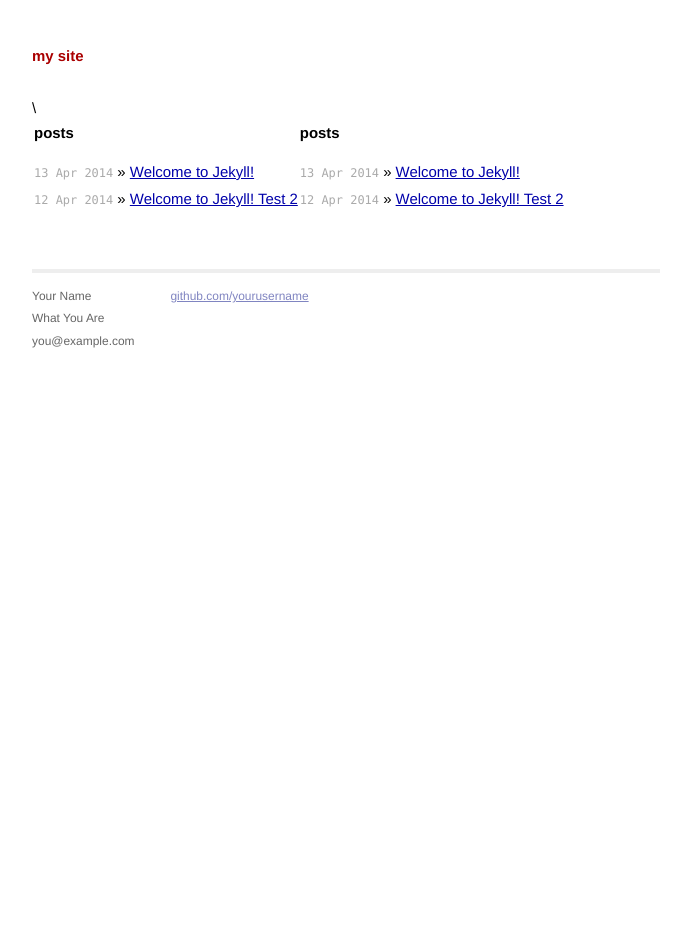
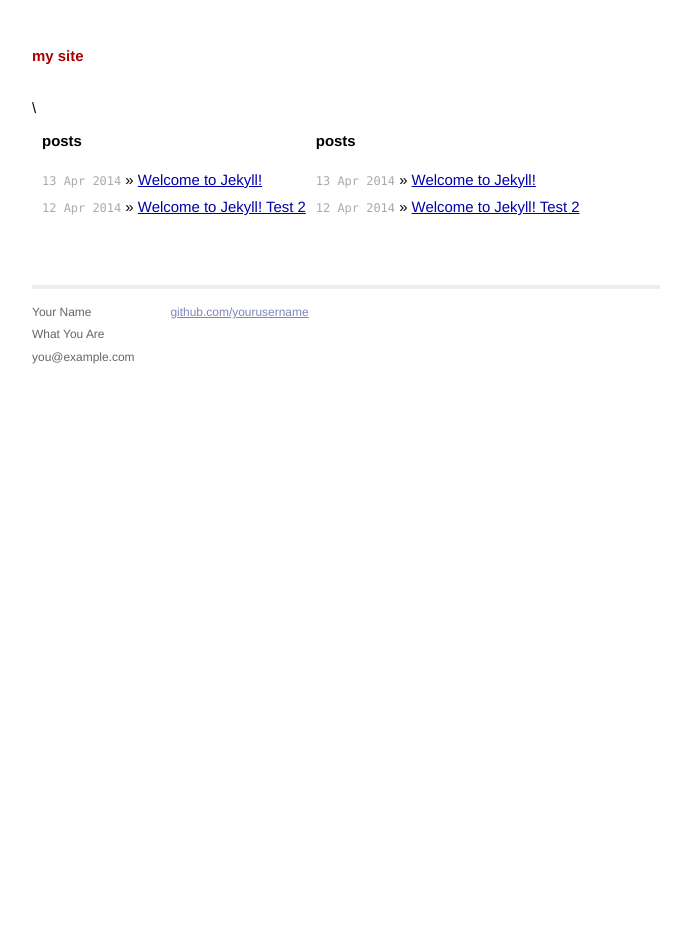
Before and after one commit to miroe/miroe.github.io, a Jekyll site: the page built from index.html, in a window 1280 px wide. Shown: the whole page, without its empty margins (294-985 px from the left). Built offline with Jekyll 4.4.1, drawn with Linux system fonts in a browser that asks for light colours; Markdown is read by kramdown in place of the engine named in the settings.

Commit message:
cellspacing

```diff
--- a/index.html
+++ b/index.html
@@ -6,7 +6,7 @@ title: my site
 <div id="home">
 
 
-  <table>
+  <table cellspacing="10">
  <tr>
   <td> <h1>posts</h1>
   <ul class="posts">
```
